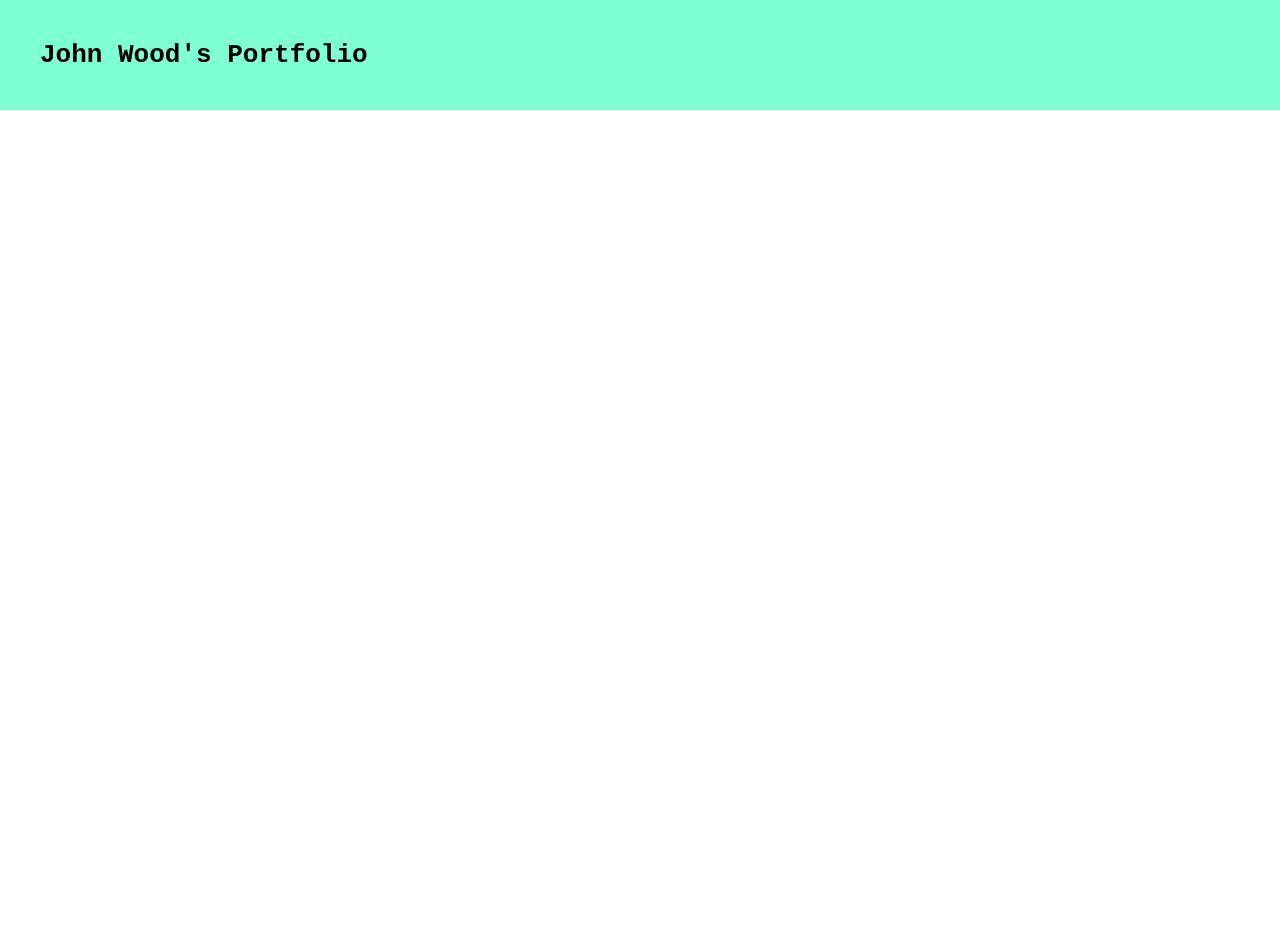
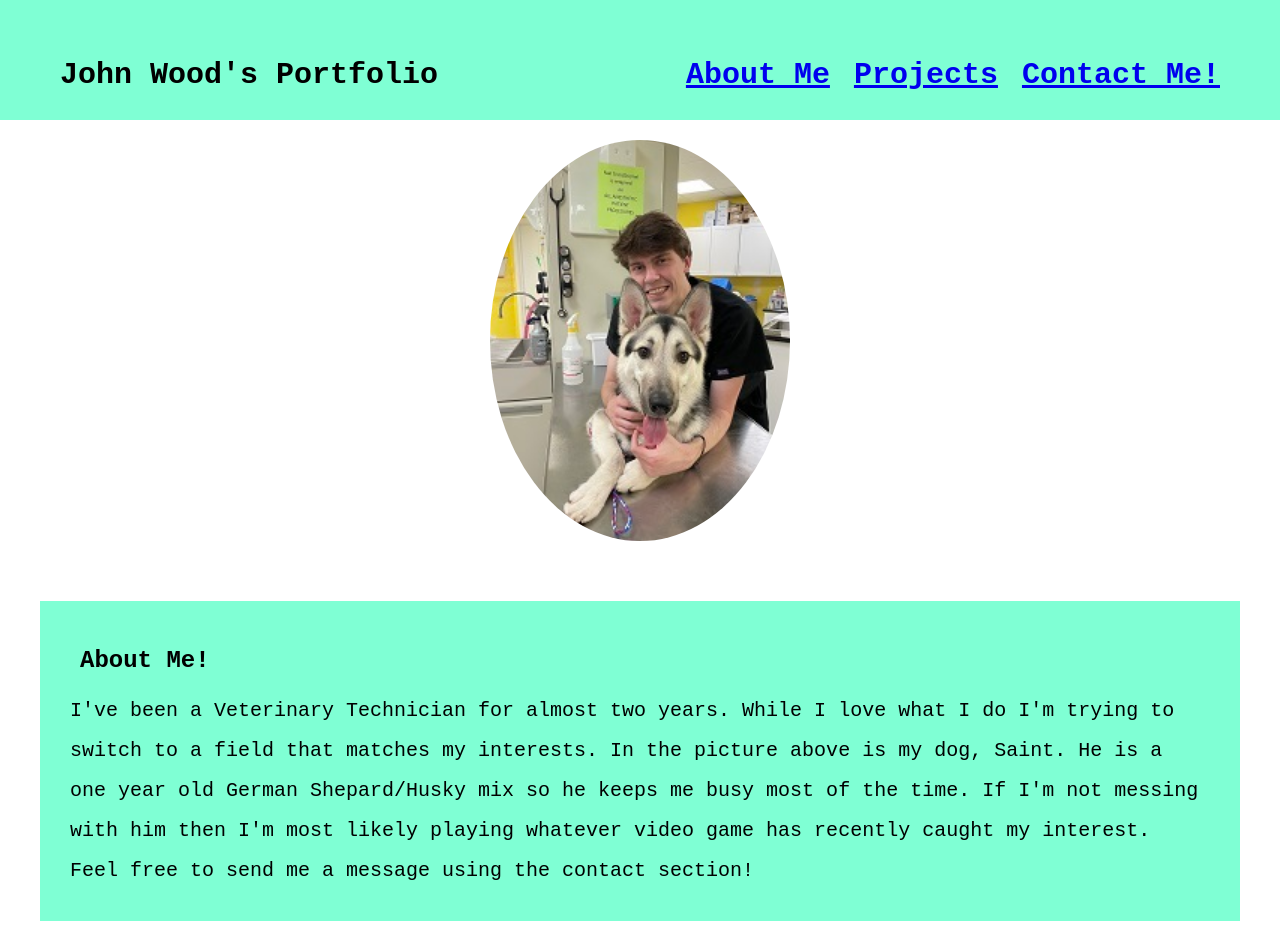
Before and after one commit to mitchell4563/Challenge-02, a plain HTML site: page index.html in a window 1280 px wide. Shown: the top 952 px of the page. Before the commit the page ends 800 px from the top, so only its background shows below. Drawn offline with Linux system fonts and the light colour scheme.

Commit message:
Solved-Project

```diff
--- a/assets/reset.css
+++ b/assets/reset.css
@@ -0,0 +1,43 @@
+html, body, div, span, applet, object, iframe,
+h1, h2, h3, h4, h5, h6, p, blockquote, pre,
+a, abbr, acronym, address, big, cite, code,
+del, dfn, em, img, ins, kbd, q, s, samp,
+small, strike, strong, sub, sup, tt, var,
+b, u, i, center,
+dl, dt, dd, ol, ul, li,
+fieldset, form, label, legend,
+table, caption, tbody, tfoot, thead, tr, th, td,
+article, aside, canvas, details, embed,
+figure, figcaption, footer, header, hgroup,
+menu, nav, output, ruby, section, summary,
+time, mark, audio, video {
+	margin: 0;
+	padding: 0;
+	border: 0;
+	font-size: 100%;
+	font: inherit;
+	vertical-align: baseline;
+}
+/* HTML5 display-role reset for older browsers */
+article, aside, details, figcaption, figure,
+footer, header, hgroup, menu, nav, section {
+	display: block;
+}
+body {
+	line-height: 1;
+}
+ol, ul {
+	list-style: none;
+}
+blockquote, q {
+	quotes: none;
+}
+blockquote:before, blockquote:after,
+q:before, q:after {
+	content: '';
+	content: none;
+}
+table {
+	border-collapse: collapse;
+	border-spacing: 0;
+}
--- a/assets/styles.css
+++ b/assets/styles.css
@@ -1,10 +1,81 @@
+
 * {
    padding: 0;
    margin: 0;
 }
-
+/* Header/Nav Bar */
 header {
     background-color: aquamarine;
-    padding: 40px;
+    padding: 60px;
+}
+
+header h1 {
+    font-size: 30px;
+    font-weight: bold;
+    display: inline-block;
+}
+
+header div{
+    font-family: monospace;
+    float: left;
+}
+
+header nav ul {
+    float: right;
+    list-style: none;
+}
+
+header nav ul li {
+    display:inline-block;
+    font-size: 30px;
+    font-weight: bold;
+    margin-left: 20px;
     font-family: monospace;
 }
+
+/* Image Styling/centering */
+
+div img {
+    border-radius: 50%;
+    padding: 20px;
+}
+
+#image-center {
+    display:flex;
+    justify-content: center;
+    align-items: center;
+}
+
+
+
+/* Card Styling */
+
+#card-styles {
+    padding: 30px;
+    margin: 40px;
+    background-color: aquamarine;
+    line-height: 40px;
+}
+
+section header {
+    padding:10px;
+    font-weight:bold;
+    font-size: 24px;
+    font-family: monospace;
+
+}
+
+section p {
+    font-size: 20px;
+    font-family: monospace;
+}
+
+.image-inline {
+    display: inline-block;
+}
+
+section ul {
+    list-style: circle;
+    font-size: 30px;
+    font-family: monospace;
+}
--- a/index.html
+++ b/index.html
@@ -10,9 +10,65 @@
 
 <body>
 
+    <!--Header/Nav Bar-->
     <header>
-        <h1>John Wood's Portfolio</h1>
+        <div>
+            <h1>John Wood's Portfolio</h1>
+        </div>
+            <nav>
+                <ul>
+                    <li><a href=#About-me>About Me</a></li>
+                    <li><a href=#Projects>Projects</a></li>
+                    <li><a href=#Contact>Contact Me!</a></li>
+                </ul>
+            </nav>
     </header>
+
+    <!--ID Photo-->
+    <div id="image-center">
+    <img width="300" src="./assets/images/Website-Picture.jpg" alt="Me holding my dog">
+    </div>
+
+    <!--About Me Card-->
+    <section id="card-styles">
+        <div id="About-me">
+        <header>About Me!</header>
+        <p>I've been a Veterinary Technician for almost two years. While I love what I do I'm trying to switch to a field that matches my interests.
+        In the picture above is my dog, Saint. He is a one year old German Shepard/Husky mix so he keeps me busy most of the time.
+        If I'm not messing with him then I'm most likely playing whatever video game has recently caught my interest.
+        Feel free to send me a message using the contact section!</p>
+        </div>
+
+    </section>
+
+    <!--Projects Card-->
+    <section id="card-styles">
+        <header>Projects</header>
+        <div class="container" id="Projects">
+            <p>Calculator App</p>
+            <div id="image-center">
+                <a href="https://chrome.google.com/webstore/detail/calculator/hcpbdjanfepobbkbnhmalalmfdmikmbe?hl=en" target="blank"><img width="400" src="./assets/images/Project-1-Image.jpg" title="Calculator App"></a>
+            </div>
+            <p>Simulation Bot -- Email Generator -- Random Number Generator</p>
+            <div class="image-inline">
+            <a href="https://www.raidbots.com/simbot" target="blank"><img width="200" src="./assets/images/Project-2-Image.jpg" title="Simulation Bot"></a>
+            <a href="https://10minutemail.com/" target="blank"><img width="200" src="./assets/images/Project-3-Image.jpg" title="Email Generator"></a>
+            <a href="https://www.calculatorsoup.com/calculators/statistics/random-number-generator.php" target="blank"><img width="200" src="./assets/images/Project-4-Image.jpg" title="Random Number Generator"></a>
+            </div>
+        </div>
+    </section>
+
+    <!--Contact Card-->
+    <section id="card-styles">
+        <header>Contact Me!</header>
+        <div id="Contact">
+        <ul>
+            <li><a href="https://github.com/mitchell4563" target="blank">Github</a></li>
+            <li><a href="mailto: mitchellwood11@gmail.com">Email</a></li>
+        </ul>
+        </div>
+
+    </section>
 </body>
 
 </html>
```
Also changed, not shown: assets/images/Project-1-Image.jpg (added), assets/images/Project-2-Image.jpg (added), assets/images/Project-3-Image.jpg (added), assets/images/Project-4-Image.jpg (added), assets/images/Website-Picture.jpg (added), 1 other file.
